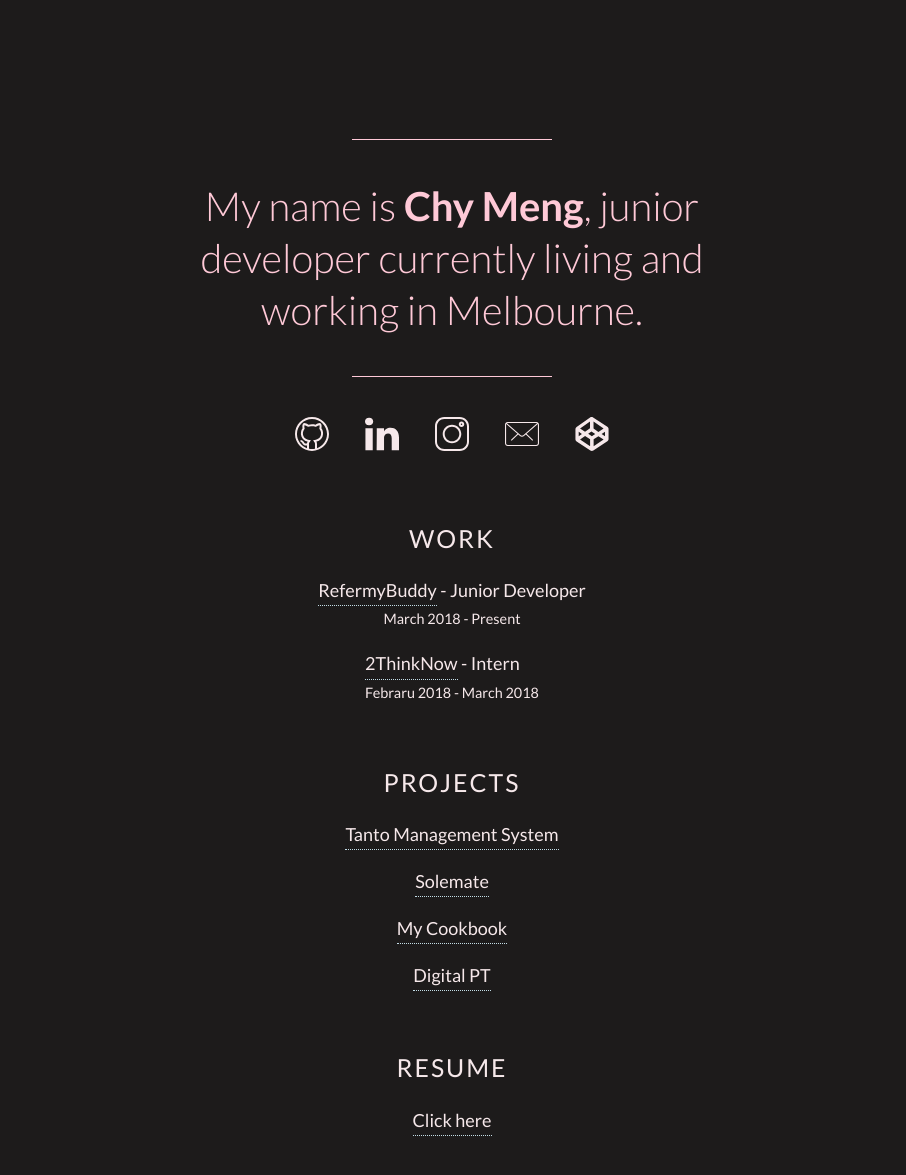
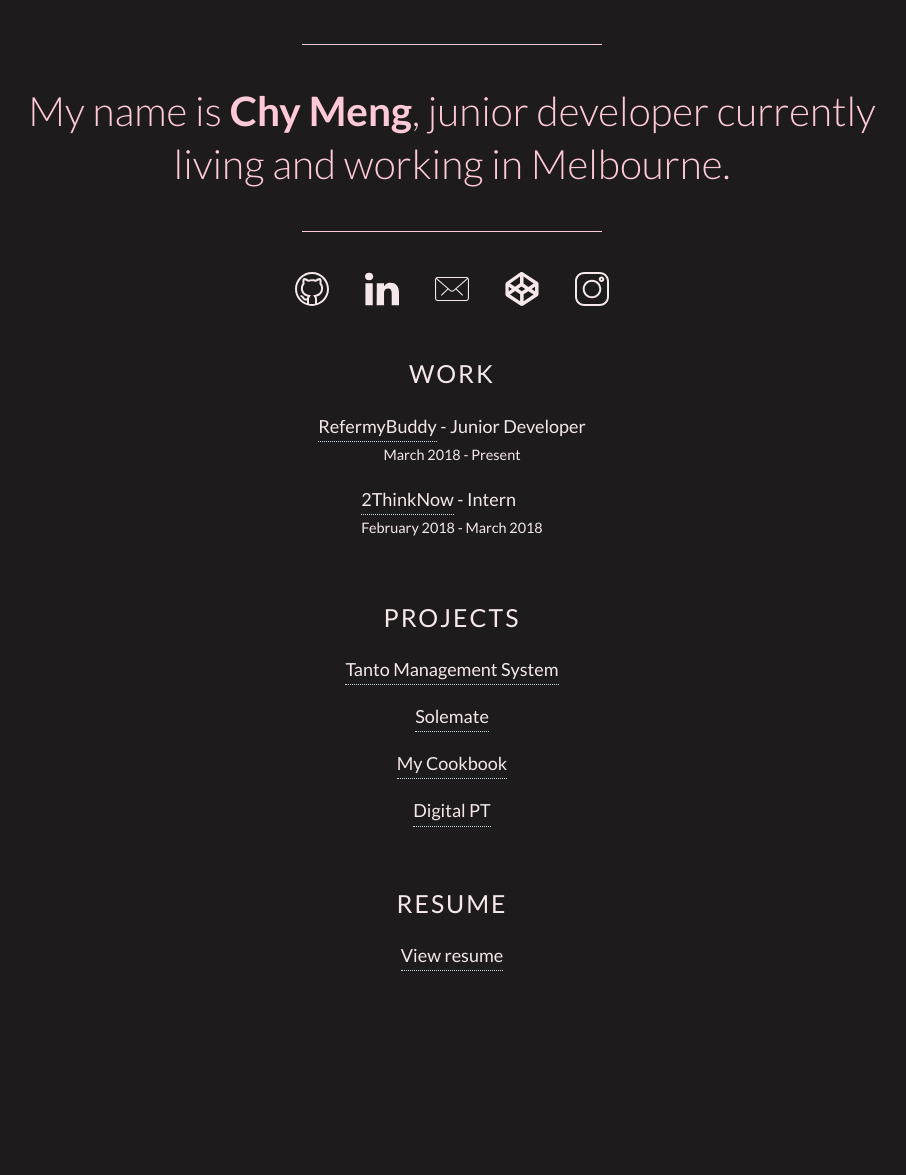
Before and after one commit to chy-m/portfolio, a Gatsby site: page / in a window 1280 px wide. Shown: the part 51-1226 px from the top of the page, without its empty margins (188-1094 px from the left). After the commit the page ends 1139 px from the top, so only its background shows below. Built offline with nearby package versions, Linux system fonts and the light colour scheme; Gatsby itself is replaced by a stand-in of ours.

Commit message:
Content changes

```diff
--- a/gatsby-config.js
+++ b/gatsby-config.js
@@ -2,7 +2,7 @@ module.exports = {
   siteMetadata: {
     title: `Chy Meng`,
     description: `Kick off your next, great Gatsby project with this default starter. This barebones starter ships with the main Gatsby configuration files you might need.`,
-    author: `@gatsbyjs`,
+    author: `Chy Meng`,
   },
   plugins: [
     `gatsby-plugin-sass`,
@@ -17,6 +17,18 @@ module.exports = {
     `gatsby-transformer-sharp`,
     `gatsby-plugin-sharp`,
     {
+      resolve: `gatsby-plugin-manifest`,
+      options: {
+        name: `Chy portfolio`,
+        short_name: `portfolio`,
+        start_url: `/`,
+        background_color: `#1D1B1B`,
+        theme_color: `#FFC9D7`,
+        display: `minimal-ui`,
+        icon: `src/images/favicon.png`, // This path is relative to the root of the site.
+      },
+    },
+    {
       resolve: 'gatsby-plugin-react-svg',
       options: {
         rule: {
--- a/src/components/layout.js
+++ b/src/components/layout.js
@@ -1,10 +1,3 @@
-/**
- * Layout component that queries for data
- * with Gatsby's useStaticQuery component
- *
- * See: https://www.gatsbyjs.org/docs/use-static-query/
- */
-
 import React from 'react'
 import PropTypes from 'prop-types'
 
@@ -17,8 +10,7 @@ const Layout = ({ children }) => {
         style={{
           margin: `0 auto`,
           maxWidth: 960,
-          padding: `2rem 1.45rem`,
-          paddingTop: 0,
+          padding: `3em 1.45em`,
         }}
       >
         <main>{children}</main>
--- a/src/components/social.js
+++ b/src/components/social.js
@@ -25,18 +25,7 @@ const Social = () => (
       >
         <Linkedin className="icon" />
       </a>
-      <a
-        href="https://www.instagram.com/chy.meng/"
-        target="blank"
-        rel="noopener noreferrer"
-      >
-        <Instagram className="icon" />
-      </a>
-      <a
-        href="mailto:chymeng24@gmail.com"
-        target="blank"
-        rel="noopener noreferrer"
-      >
+      <a href="mailto:chymeng24@gmail.com" rel="noopener noreferrer">
         <Mail className="icon" />
       </a>
       <a
@@ -46,6 +35,13 @@ const Social = () => (
       >
         <Codepen className="icon" />
       </a>
+      <a
+        href="https://www.instagram.com/chy.meng/"
+        target="blank"
+        rel="noopener noreferrer"
+      >
+        <Instagram className="icon" />
+      </a>
     </div>
   </Fade>
 )
--- a/src/constants/content.js
+++ b/src/constants/content.js
@@ -1,3 +1,5 @@
+import resumepdf from '../docs/resume.pdf'
+
 export const projects = [
   {
     title: 'Tanto Management System',
@@ -10,9 +12,8 @@ export const projects = [
 
 export const resume = [
   {
-    title: 'Click here',
-    link:
-      'https://docs.google.com/document/d/1c8Z2TrOlyta_JUkGm5dbFswwYH79kZIgkjLnrAc3ZH8/edit?usp=sharing',
+    title: 'View resume',
+    link: resumepdf,
   },
 ]
 
@@ -25,7 +26,7 @@ export const work = [
   },
   {
     title: '2ThinkNow',
-    secondaryTitle: 'Febraru 2018 - March 2018',
+    secondaryTitle: 'February 2018 - March 2018',
     link: 'https://2thinknow.com/',
     desc: 'intern',
   },
--- a/src/styles/components/_header.scss
+++ b/src/styles/components/_header.scss
@@ -24,22 +24,15 @@
     font-weight: $bold;
   }
   @include breakpoint(md) {
-    margin: 100px auto 20px auto;
+    // margin: 100px auto 20px auto;
     .line {
-      width: 150px;
-    }
-    h1 {
-      width: 80%;
+      width: 200px;
     }
   }
   @include breakpoint(lg) {
-    margin: 150px auto 20px auto;
+    // margin: 150px auto 20px auto;
     .line {
-      width: 200px;
-    }
-    h1 {
-      width: 60%;
-      font-size: 40px;
+      width: 300px;
     }
   }
 }
```
Also changed, not shown: README.md, 1 other file.
